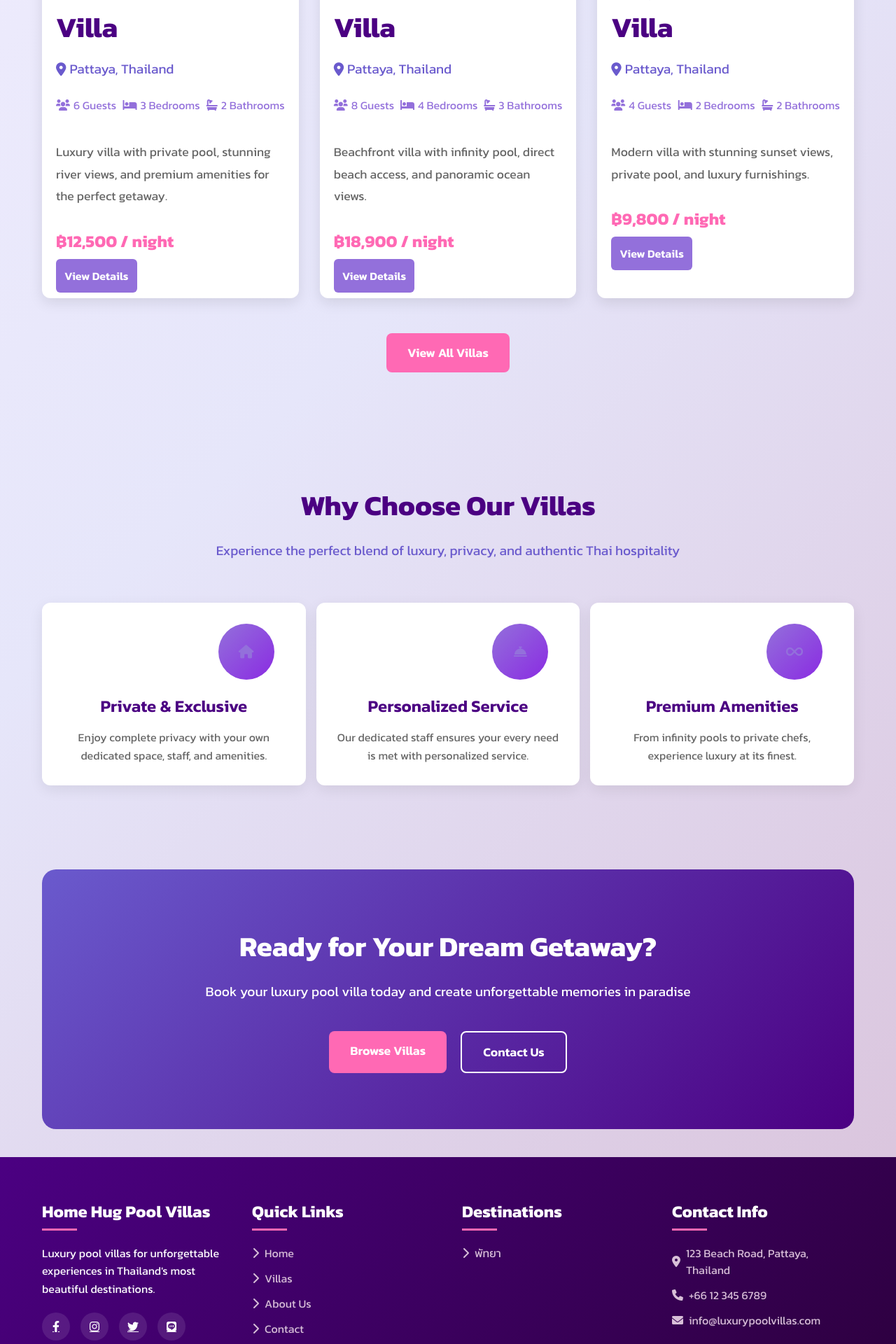
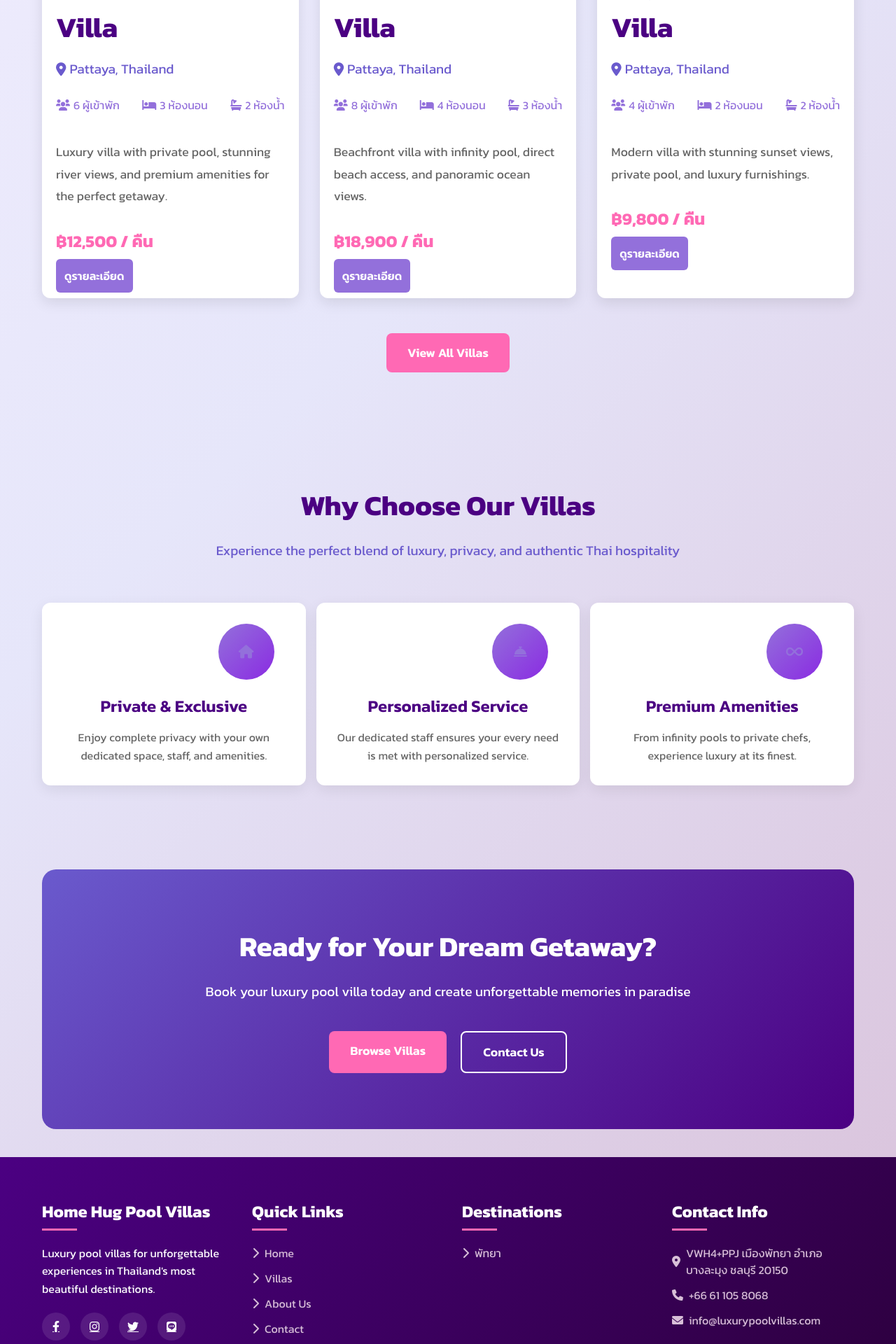
Before and after one commit to ohmer1146/hug, a React (Create React App) app in the folder frontend/: page / in a window 1280 px wide. Shown: the part 1340-3260 px from the top of the page at 70% size. Built offline with nearby package versions, Linux system fonts and the light colour scheme.

Commit message:
แกไข CORS settings และ MongoDB connection

```diff
--- a/frontend/src/components/Footer.js
+++ b/frontend/src/components/Footer.js
@@ -39,8 +39,8 @@ const Footer = () => {
           <div className="footer-column">
             <h3>Contact Info</h3>
             <ul className="footer-links">
-              <li><a href="https://maps.google.com" target="_blank" rel="noopener noreferrer"><i className="fas fa-map-marker-alt"></i> 123 Beach Road, Pattaya, Thailand</a></li>
-              <li><a href="tel:+66123456789"><i className="fas fa-phone"></i> +66 12 345 6789</a></li>
+              <li><a href="https://maps.google.com" target="_blank" rel="noopener noreferrer"><i className="fas fa-map-marker-alt"></i> VWH4+PPJ เมืองพัทยา อำเภอบางละมุง ชลบุรี 20150</a></li>
+              <li><a href="tel:+66123456789"><i className="fas fa-phone"></i> +66 61 105 8068</a></li>
               <li><a href="mailto:info@luxurypoolvillas.com"><i className="fas fa-envelope"></i> info@luxurypoolvillas.com</a></li>
             </ul>
           </div>
--- a/frontend/src/components/Map.js
+++ b/frontend/src/components/Map.js
@@ -2,7 +2,7 @@
 import React from 'react';
 
 const Map = ({ lat, lng, name }) => {
-  const mapUrl = `https://maps.google.com/maps?q=${lat},${lng}&z=15&output=embed`;
+  const mapUrl = `https://www.google.com/maps/place/HomeHug+PoolVilla+Pattaya/@12.8791807,100.9058358,18.5z/data=!4m6!3m5!1s0x3102950059d21839:0xd2dd6485e54246cf!8m2!3d12.8791403!4d100.9068885!16s%2Fg%2F11lw0ljt9c?entry=ttu&g_ep=EgoyMDI1MDkxNS4wIKXMDSoASAFQAw%3D%3D`;
 
   return (
     <div className="mt-6">
--- a/frontend/src/components/VillaCard.js
+++ b/frontend/src/components/VillaCard.js
@@ -1,5 +1,6 @@
 // src/components/VillaCard.js
 import React from 'react';
+import { Link } from 'react-router-dom';
 
 const VillaCard = ({ villa }) => {
   return (
@@ -16,20 +17,22 @@ const VillaCard = ({ villa }) => {
         <div className="villa-features">
           <div className="villa-feature">
             <i className="fas fa-users"></i>
-            {villa.guests} Guests
+            {villa.guests} ผู้เข้าพัก
           </div>
           <div className="villa-feature">
             <i className="fas fa-bed"></i>
-            {villa.bedrooms} Bedrooms
+            {villa.bedrooms} ห้องนอน
           </div>
           <div className="villa-feature">
             <i className="fas fa-bath"></i>
-            {villa.bathrooms} Bathrooms
+            {villa.bathrooms} ห้องน้ำ
           </div>
         </div>
         <p className="villa-description">{villa.description}</p>
-        <div className="villa-price">฿{villa.price.toLocaleString()} / night</div>
-        <a href="#" className="villa-button">View Details</a>
+        <div className="villa-price">฿{villa.price.toLocaleString('th-TH')} / คืน</div>
+        <Link to={`/villa/${villa.id}`} className="villa-button">
+          ดูรายละเอียด
+        </Link>
       </div>
     </div>
   );
--- a/frontend/src/pages/Booking.js
+++ b/frontend/src/pages/Booking.js
@@ -15,26 +15,35 @@ const Booking = () => {
     {
       id: 1,
       name: "Grand Palace Villa",
-      location: "Pattaya, Thailand",
+      location: "พัทยา, ประเทศไทย",
       price: 12500,
       image: "https://images.unsplash.com/photo-1613977257363-707ba9348227?ixlib=rb-4.0.3&auto=format&fit=crop&w=500&q=80",
-      features: ["Private Pool", "Ocean View", "4 Guests", "3 Bedrooms"]
+      features: ["สระว่ายน้ำส่วนตัว", "วิวทะเล", "4 ผู้เข้าพัก", "3 ห้องนอน"],
+      guests: 4,
+      bedrooms: 3,
+      bathrooms: 2
     },
     {
       id: 2,
       name: "Ocean Breeze Villa",
-      location: "Pattaya, Thailand",
+      location: "พัทยา, ประเทศไทย",
       price: 18900,
       image: "https://images.unsplash.com/photo-1520250497591-112f2f40a3f4?ixlib=rb-4.0.3&auto=format&fit=crop&w=500&q=80",
-      features: ["Infinity Pool", "Beach Access", "6 Guests", "4 Bedrooms"]
+      features: ["อินฟินิตี้พูล", "ทางเข้าหาดส่วนตัว", "6 ผู้เข้าพัก", "4 ห้องนอน"],
+      guests: 6,
+      bedrooms: 4,
+      bathrooms: 3
     },
     {
       id: 3,
       name: "Royal Sunset Villa",
-      location: "Pattaya, Thailand",
+      location: "พัทยา, ประเทศไทย",
       price: 9800,
       image: "https://images.unsplash.com/photo-1571896349842-33c89424de2d?ixlib=rb-4.0.3&auto=format&fit=crop&w=500&q=80",
-      features: ["Sunset View", "Private Garden", "4 Guests", "2 Bedrooms"]
+      features: ["วิวพระอาทิตย์ตก", "สวนส่วนตัว", "4 ผู้เข้าพัก", "2 ห้องนอน"],
+      guests: 4,
+      bedrooms: 2,
+      bathrooms: 2
     }
   ];
 
@@ -66,6 +75,16 @@ const Booking = () => {
   const handleSubmit = (e) => {
     e.preventDefault();
     setBookingStep(3);
+  };
+
+  const formatDate = (dateString) => {
+    if (!dateString) return '';
+    const date = new Date(dateString);
+    return date.toLocaleDateString('th-TH', {
+      day: 'numeric',
+      month: 'long',
+      year: 'numeric'
+    });
   };
 
   return (
@@ -131,7 +150,7 @@ const Booking = () => {
                       ))}
                     </div>
                     <div className="flex justify-between items-center">
-                      <span className="text-2xl font-bold text-blue-600">฿{villa.price.toLocaleString()}</span>
+                      <span className="text-2xl font-bold text-blue-600">฿{villa.price.toLocaleString('th-TH')}</span>
                       <span className="text-gray-500">/คืน</span>
                     </div>
                   </div>
@@ -225,7 +244,7 @@ const Booking = () => {
                             <div className="ml-4">
                               <h4 className="font-semibold text-gray-800">{bookingData.villa.name}</h4>
                               <p className="text-gray-600 text-sm">{bookingData.villa.location}</p>
-                              <p className="text-blue-600 font-semibold">฿{bookingData.villa.price.toLocaleString()}/คืน</p>
+                              <p className="text-blue-600 font-semibold">฿{bookingData.villa.price.toLocaleString('th-TH')}/คืน</p>
                             </div>
                           </div>
 
@@ -243,7 +262,7 @@ const Booking = () => {
                             <div className="flex justify-between">
                               <span className="text-gray-600">ค่าที่พัก</span>
                               <span className="font-medium">
-                                ฿{calculateTotal().toLocaleString()}
+                                ฿{calculateTotal().toLocaleString('th-TH')}
                               </span>
                             </div>
 
@@ -256,7 +275,7 @@ const Booking = () => {
                               <div className="flex justify-between text-lg font-bold">
                                 <span>รวมทั้งหมด</span>
                                 <span className="text-blue-600">
-                                  ฿{(calculateTotal() + 500).toLocaleString()}
+                                  ฿{(calculateTotal() + 500).toLocaleString('th-TH')}
                                 </span>
                               </div>
                             </div>
@@ -295,7 +314,7 @@ const Booking = () => {
                   <div>
                     <p className="text-gray-600">วันที่</p>
                     <p className="font-semibold">
-                      {bookingData.checkIn} ถึง {bookingData.checkOut} ({calculateNights()} คืน)
+                      {formatDate(bookingData.checkIn)} ถึง {formatDate(bookingData.checkOut)} ({calculateNights()} คืน)
                     </p>
                   </div>
                   <div>
```
